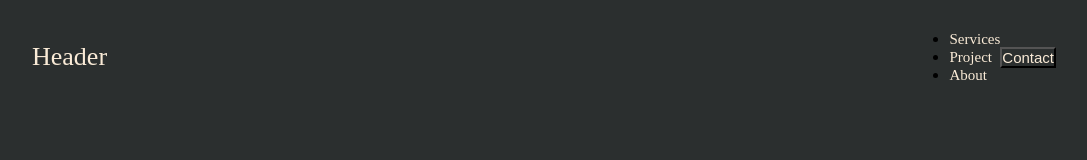
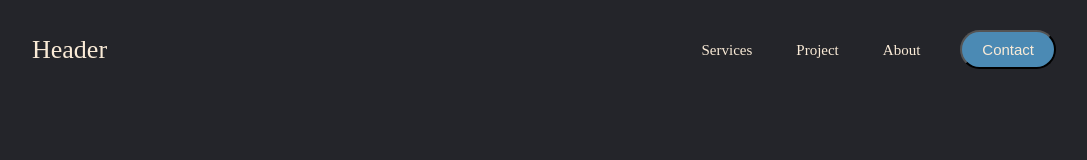
Before and after one commit to Shin-sibainu/html-css-practice-area, a plain HTML site: page header-for-blog/index.html in a window 1280 px wide. Shown: the whole page, without its empty margins (96-1183 px from the left). Drawn offline with Linux system fonts and the light colour scheme.

Commit message:
header-for-blog completed

```diff
--- a/header-for-blog/style.css
+++ b/header-for-blog/style.css
@@ -2,7 +2,7 @@
   box-sizing: border-box;
   padding: 0;
   margin: 0;
-  background-color: #2b2f2f;
+  background-color: #24252A;
 }
 
 h2, a, button {
@@ -23,3 +23,33 @@ header {
   align-items: center;
   padding: 30px 10%;
 }
+
+.nav_links {
+  list-style: none;
+}
+
+.nav_links li {
+  display: inline-block;
+  padding: 0 20px;
+}
+
+.nav_links li a {
+  transition: all 0.4s;
+}
+
+.nav_links li a:hover{
+  color: rgb(107, 212, 177);
+}
+
+button {
+  margin-left: 20px;
+  background-color: rgb(75, 138, 180);
+  padding: 9px 20px;
+  border-radius: 50px;
+  cursor: pointer;
+  transition: all 0.4s;
+}
+
+button:hover {
+  background-color: rgb(62, 114, 148);
+}
```
